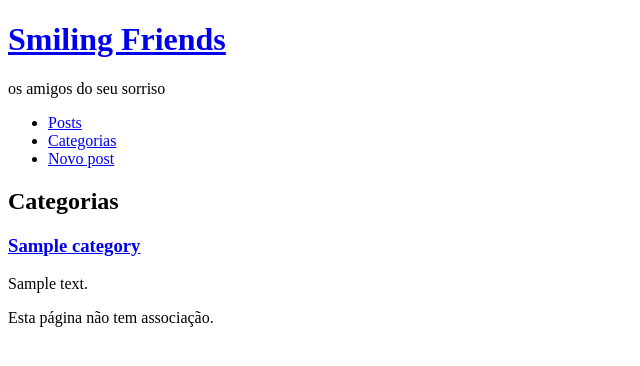
After one commit to BAMusp/blogsmiling, a Django app: page /categorias/ in a window 1280 px wide. The commit adds this page. Shown: the top 366 px of the page, without its empty margins (0-640 px from the left). Run offline with Django 5.2, Linux system fonts and the light colour scheme; tables that the repository leaves empty hold one stand-in row (values such as "Sample post").

Commit message:
modelo category

```diff
--- a/blog/admin.py
+++ b/blog/admin.py
@@ -1,5 +1,6 @@
 from django.contrib import admin
-from .models import Post, Comment
+from .models import Post, Comment, Category
 
 admin.site.register(Post)
 admin.site.register(Comment)
+admin.site.register(Category)
--- a/blog/forms.py
+++ b/blog/forms.py
@@ -5,7 +5,10 @@ from .models import Post, Comment
 class PostForm(forms.ModelForm):
     class Meta:
         model = Post
-        fields = ['titulo', 'conteudo']
+        fields = ['titulo', 'conteudo', 'categorias']
+        widgets = {
+            'categorias': forms.CheckboxSelectMultiple,
+        }
 
 
 class CommentForm(forms.ModelForm):
--- a/blog/models.py
+++ b/blog/models.py
@@ -4,10 +4,25 @@ from django.urls import reverse
 from django.utils import timezone
 
 
+class Category(models.Model):
+    nome = models.CharField(max_length=100)
+    descricao = models.TextField()
+
+    class Meta:
+        ordering = ['nome']
+
+    def __str__(self):
+        return self.nome
+
+    def get_absolute_url(self):
+        return reverse('category_detail', args=[self.pk])
+
+
 class Post(models.Model):
     titulo = models.CharField(max_length=200)
     conteudo = models.TextField()
     data_postagem = models.DateTimeField(default=timezone.now)
+    categorias = models.ManyToManyField(Category, related_name='posts', blank=True)
 
     def __str__(self):
         return self.titulo
--- a/blog/urls.py
+++ b/blog/urls.py
@@ -8,4 +8,6 @@ urlpatterns = [
     path('post/<int:pk>/editar/', views.PostUpdateView.as_view(), name='post_update'),
     path('post/<int:pk>/remover/', views.PostDeleteView.as_view(), name='post_delete'),
     path('post/<int:pk>/comentar/', views.comment_create, name='comment_create'),
+    path('categorias/', views.CategoryListView.as_view(), name='category_list'),
+    path('categorias/<int:pk>/', views.category_detail, name='category_detail'),
 ]
--- a/blog/views.py
+++ b/blog/views.py
@@ -2,7 +2,7 @@ from django.shortcuts import render, get_object_or_404, redirect
 from django.urls import reverse_lazy
 from django.views.generic import ListView, DetailView, CreateView, UpdateView, DeleteView
 
-from .models import Post
+from .models import Post, Category
 from .forms import PostForm, CommentForm
 
 
@@ -42,3 +42,16 @@ def comment_create(request, pk):
     else:
         form = CommentForm()
     return render(request, 'blog/comment_form.html', {'form': form, 'post': post})
+
+
+class CategoryListView(ListView):
+    model = Category
+
+
+def category_detail(request, pk):
+    category = get_object_or_404(Category, pk=pk)
+    post_list = category.posts.order_by('-data_postagem')
+    return render(request, 'blog/post_list.html', {
+        'post_list': post_list,
+        'category': category,
+    })
--- a/templates/base.html
+++ b/templates/base.html
@@ -12,6 +12,7 @@
         <nav>
             <ul>
                 <li><a href="{% url 'post_list' %}">Posts</a></li>
+                <li><a href="{% url 'category_list' %}">Categorias</a></li>
                 <li><a href="{% url 'post_create' %}">Novo post</a></li>
             </ul>
         </nav>
--- /dev/null
+++ b/templates/blog/category_list.html
@@ -0,0 +1,14 @@
+{% extends 'base.html' %}
+
+{% block content %}
+<h2>Categorias</h2>
+
+{% for category in category_list %}
+    <article>
+        <h3><a href="{% url 'category_detail' category.pk %}">{{ category.nome }}</a></h3>
+        <p>{{ category.descricao }}</p>
+    </article>
+{% empty %}
+    <p>Nenhuma categoria cadastrada.</p>
+{% endfor %}
+{% endblock %}
```
Also changed, not shown: templates/blog/post_detail.html (+8 -0 lines), templates/blog/post_list.html (+6 -1 lines), blog/migrations/0003_category_post_categorias.py (added).
